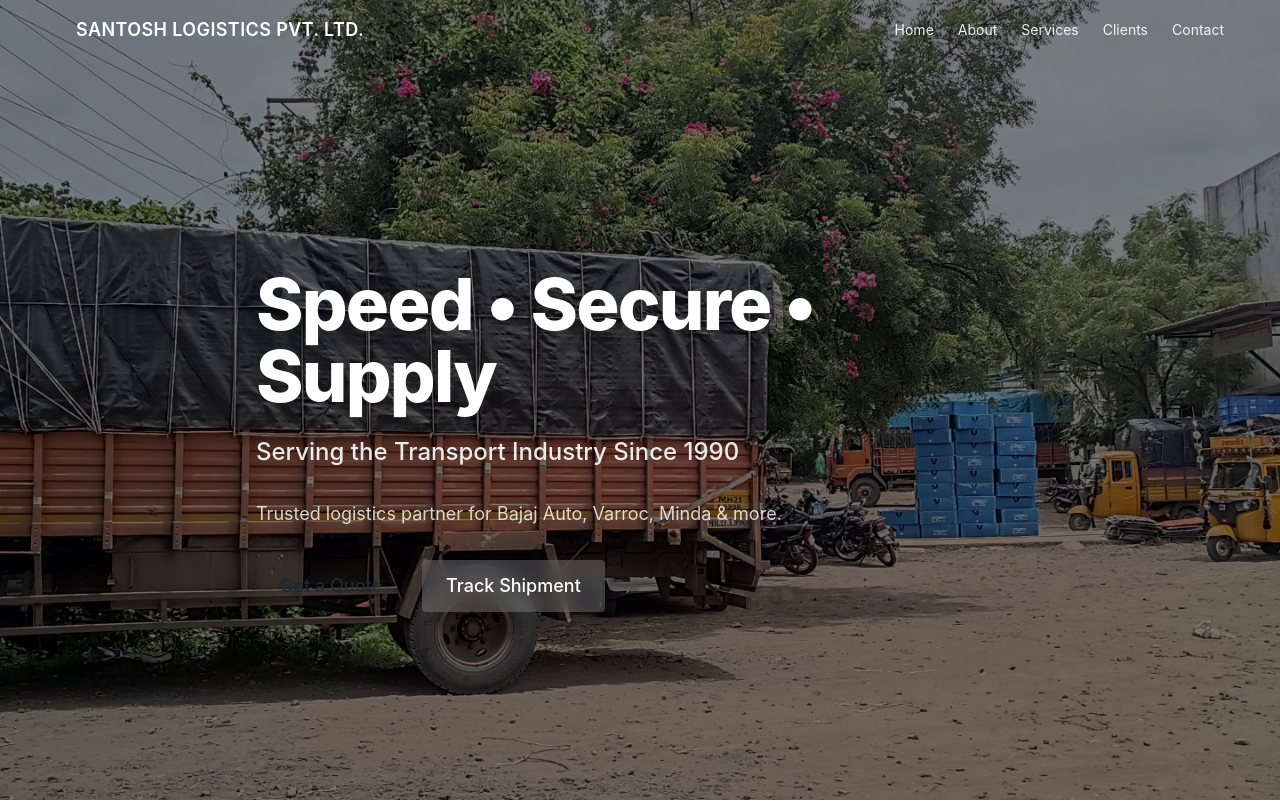
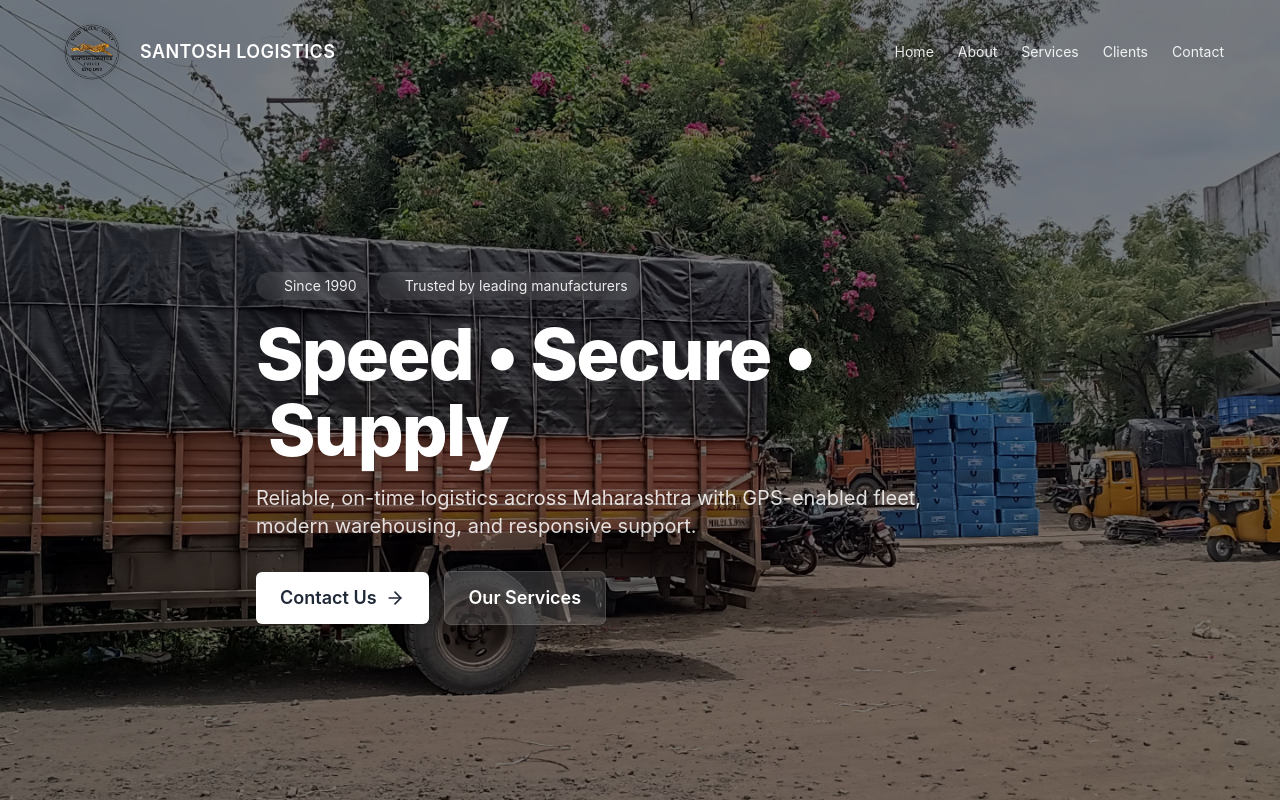
Before and after one commit to rahulbiradar06/Santosh-Logistics, a React (Vite) app in the folder Santosh Logistics/: page / in a window 1280 px wide. Shown: the top 802 px of the page. Built offline with nearby package versions, Linux system fonts and the light colour scheme.

Commit message:
Update logo and enhance homepage layout
Replaced the header logo with an image and updated branding text in MainLayout. Improved HomePage layout with new badge row, headline styling, subtext, and updated call-to-action buttons for better user engagement and clarity.

```diff
--- a/Santosh Logistics/src/layouts/MainLayout.tsx
+++ b/Santosh Logistics/src/layouts/MainLayout.tsx
@@ -1,5 +1,6 @@
 import { useState, useEffect } from 'react'
 import { Link, useLocation } from 'react-router-dom'
+import logoImg from '../assets/Logo/logo.png'
 
 export default function MainLayout({ children }: { children: React.ReactNode }) {
   const [menuOpen, setMenuOpen] = useState(false)
@@ -20,10 +21,18 @@ export default function MainLayout({ children }: { children: React.ReactNode })
       <header className={`fixed top-0 w-full z-50 transition-colors duration-300 ${isScrolled ? 'bg-white/95 backdrop-blur shadow-sm' : 'bg-transparent'}`}>
         <nav className="container-xl flex items-center justify-between py-4" aria-label="Primary">
           {/* Left: Logo */}
-          <Link to="/" className="flex items-center gap-2 font-semibold tracking-wide text-foreground">
-            <span className="inline-block h-3 w-3 rounded-sm bg-[--primary]"></span>
+          <Link to="/" className="flex items-center gap-3 font-semibold tracking-wide text-foreground">
+            <img
+              src={logoImg}
+              alt="Santosh Logistics Logo"
+              className={`h-18 md:h-18 w-auto object-contain p-0.5 rounded ${
+                !isScrolled && location.pathname === '/'
+                  ? ' drop-shadow-[0_2px_8px_rgba(0,0,0,0.4)]'
+                  : 'bg-transparent'
+              }`}
+            />
             <span className={`text-lg ${!isScrolled && location.pathname === '/' ? 'text-white' : 'text-foreground'}`}>
-              SANTOSH LOGISTICS PVT. LTD.
+              SANTOSH LOGISTICS
             </span>
           </Link>
 
--- a/Santosh Logistics/src/pages/HomePage.tsx
+++ b/Santosh Logistics/src/pages/HomePage.tsx
@@ -18,29 +18,53 @@ export default function HomePage() {
         </div>
 
         {/* Content */}
-        <div className="container-xl pt-20">
+        <div className="container-xl pt-24">
           <div className="max-w-3xl">
-            <h1 className="text-5xl md:text-6xl lg:text-7xl font-extrabold tracking-tight text-white mb-6">
-              Speed • Secure • Supply
+            {/* Badge row */}
+            <div className="flex items-center gap-2 mb-4">
+              <span className="inline-flex items-center gap-2 rounded-full bg-white/10 px-3 py-1 text-sm text-white/90 backdrop-blur">
+                <span className="h-2 w-2 rounded-full bg-[--accent]"></span>
+                Since 1990
+              </span>
+              <span className="inline-flex items-center gap-2 rounded-full bg-white/10 px-3 py-1 text-sm text-white/90 backdrop-blur">
+                <span className="h-2 w-2 rounded-full bg-[--secondary]"></span>
+                Trusted by leading manufacturers
+              </span>
+            </div>
+
+            {/* Headline */}
+            <h1 className="text-5xl md:text-6xl lg:text-7xl font-extrabold tracking-tight text-white mb-4 leading-[1.05]">
+              Speed • Secure •
+              <span className="relative inline-block">
+                <span className="px-2 md:px-3">Supply</span>
+                <span className="pointer-events-none absolute inset-x-0 bottom-1 h-2 bg-[--accent]/60 blur-[2px]"></span>
+              </span>
             </h1>
-            <p className="text-xl md:text-2xl text-white/90 font-medium mb-8">
-              Serving the Transport Industry Since 1990
+
+            {/* Subtext */}
+            <p className="text-lg md:text-xl text-white/85 max-w-2xl">
+              Reliable, on-time logistics across Maharashtra with GPS-enabled fleet, modern warehousing, and responsive support.
             </p>
-            <p className="text-lg text-white/80 mb-8">
-              Trusted logistics partner for Bajaj Auto, Varroc, Minda & more.
-            </p>
-            <div className="flex flex-wrap gap-4">
+
+
+
+            {/* CTA */}
+            <div className="mt-8 flex flex-wrap gap-4">
               <Link
                 to="/contact"
-                className="inline-flex items-center rounded-md bg-[--primary] px-6 py-3 text-lg font-medium text-[--primary-foreground] shadow-sm hover:opacity-90"
+                className="group inline-flex items-center gap-2 rounded-lg bg-white px-6 py-3 text-base md:text-lg font-semibold text-[--primary] shadow-sm hover:shadow-md hover:bg-white/95 transition-all"
               >
-                Get a Quote
+                Contact Us
+                <svg className="h-5 w-5 transition-transform group-hover:translate-x-0.5" viewBox="0 0 24 24" fill="none" stroke="currentColor" strokeWidth="2" strokeLinecap="round" strokeLinejoin="round">
+                  <path d="M5 12h14"/>
+                  <path d="M12 5l7 7-7 7"/>
+                </svg>
               </Link>
               <Link
-                to="/track"
-                className="inline-flex items-center rounded-md bg-white/20 backdrop-blur px-6 py-3 text-lg font-medium text-white hover:bg-white/30"
+                to="/services"
+                className="inline-flex items-center gap-2 rounded-lg bg-white/15 px-6 py-3 text-base md:text-lg font-semibold text-white ring-1 ring-white/25 hover:bg-white/20 transition-colors"
               >
-                Track Shipment
+                Our Services
               </Link>
             </div>
           </div>
```
Also changed, not shown: Santosh Logistics/src/assets/Logo/logo.png (added).
